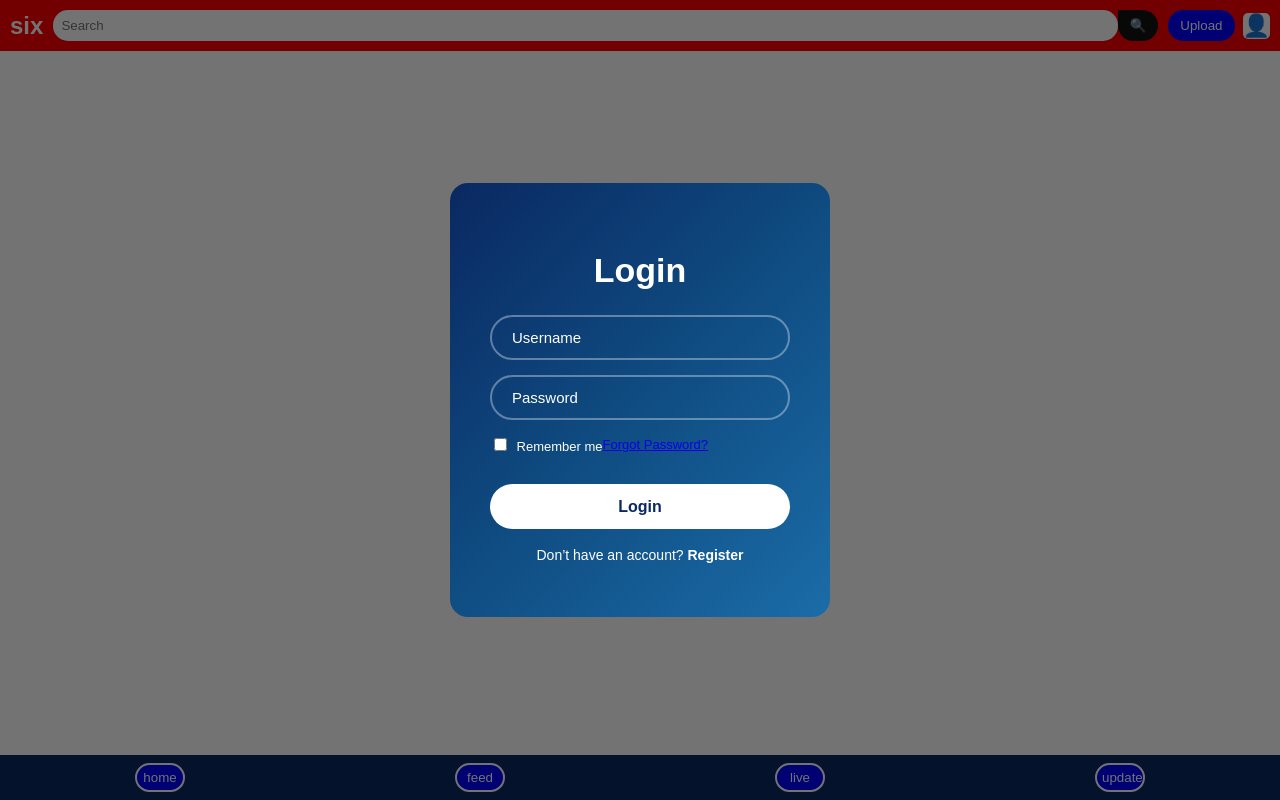
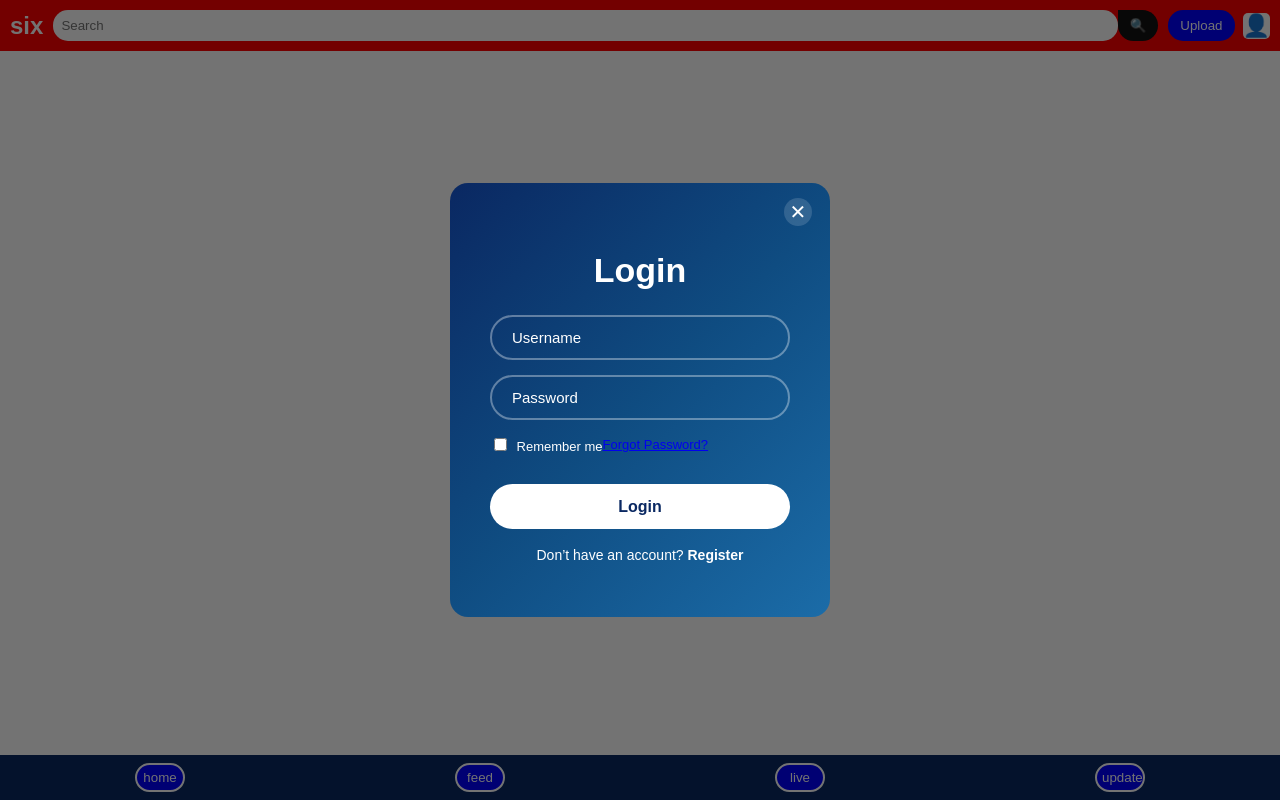
Before and after one commit to princecrayner/six, a Flask app: page / in a window 1280 px wide. Run offline with Flask 3, Linux system fonts and the light colour scheme; data that the repository does not hold is empty.

Commit message:
project update

```diff
--- a/static/script.js
+++ b/static/script.js
@@ -110,6 +110,11 @@ document.addEventListener("DOMContentLoaded", () => {
     }
   };
 
+    function closeAuth() {
+  const authBox = document.getElementById("authBox");
+  authBox.style.display = "none";
+}
+
   /* ---------- LIKE ---------- */
   window.like = async function (id) {
     let r = await fetch("/like/" + id, { method: "POST" });
--- a/static/style.css
+++ b/static/style.css
@@ -235,3 +235,34 @@ button:hover {
   background-color: white;
   color: black;
 }
+
+/* Make login container reference point */
+.auth-box .content {
+  position: relative;
+}
+
+/* Close button inside login box */
+.auth-box .close-btn {
+  position: absolute;
+  top: 15px;
+  right: 18px;
+  font-size: 20px;
+  cursor: pointer;
+  color: #fff;
+  transition: 0.2s ease;
+}
+
+.auth-box .close-btn:hover {
+  transform: scale(1.2);
+  opacity: 0.7;
+}
+
+.auth-box .close-btn {
+  background: rgba(255,255,255,0.15);
+  width: 28px;
+  height: 28px;
+  border-radius: 50%;
+  display: flex;
+  align-items: center;
+  justify-content: center;
+}
--- a/templates/index.html
+++ b/templates/index.html
@@ -26,6 +26,9 @@
 
   <div class="content">
     <form onsubmit="login(); return false;">
+
+      <span class="close-btn" onclick="closeAuth()">✕</span>
+
       <h2>Login</h2>
 
       <div class="input-box">
```
